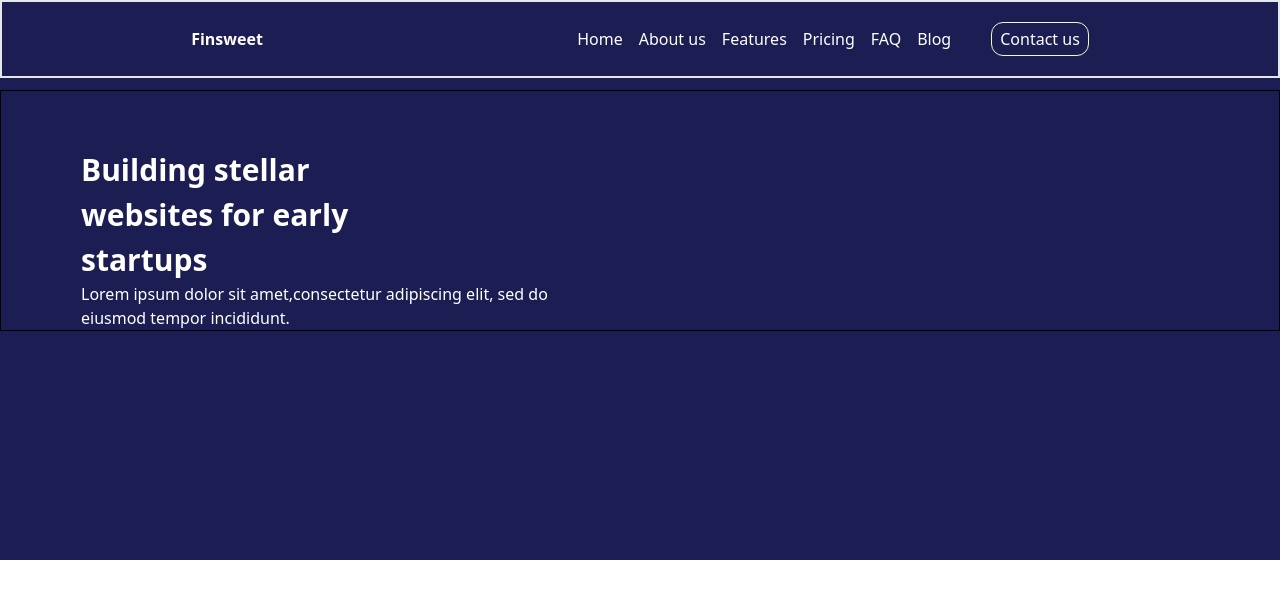
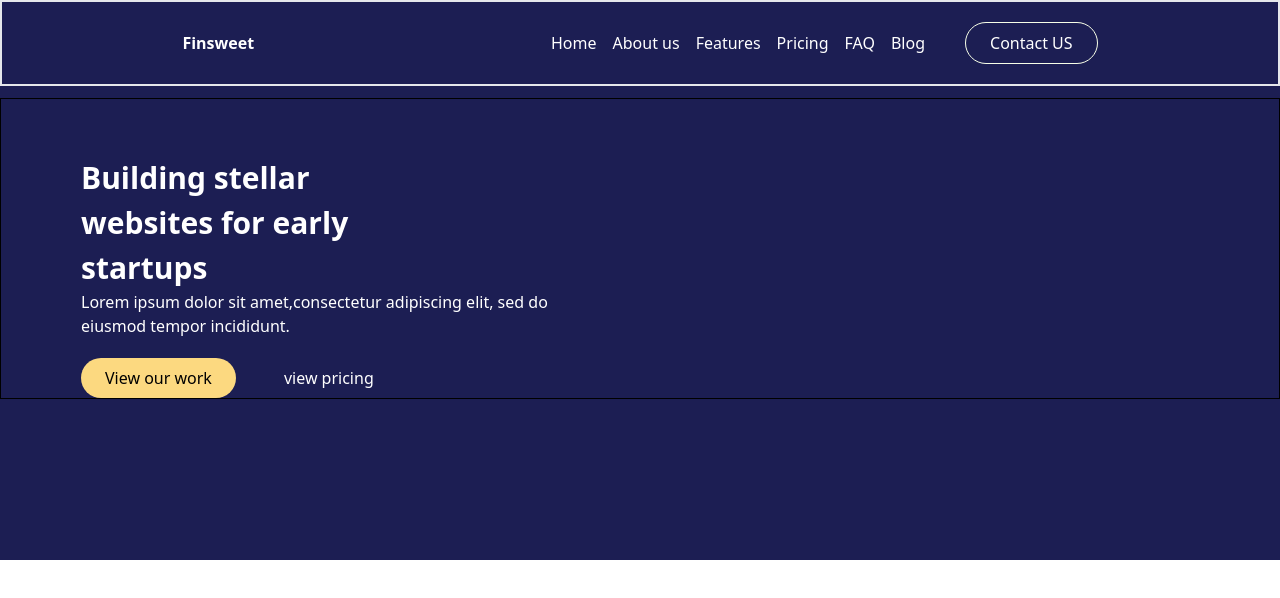
Before and after one commit to SameerAli678/1st-card-react, a Next.js app: page / in a window 1280 px wide. Shown: the top 598 px of the page. Built offline with nearby package versions, Linux system fonts and the light colour scheme.

Commit message:
Herosectoin incomplete 1 div

```diff
--- a/src/components/Herosection.tsx
+++ b/src/components/Herosection.tsx
@@ -1,11 +1,21 @@
+import Button from "./button";
+
 export default function HeroSection() {
   return (
     <div>
       <div className="flex flex-col border border-black h-[full] w-[full]   m-auto mt-3 ">
         <p className="font-bold ms-[80px] mt-14  text-white text-[30px] ">
-          Building stellar<br/> websites for early <br/> startups
+          Building stellar
+          <br /> websites for early <br /> startups
         </p>
-        <p className="flex ms-[80px] text-white">Lorem ipsum dolor sit amet,consectetur adipiscing elit, sed do <br/>eiusmod tempor incididunt.</p>
+        <p className="flex ms-[80px] text-white">
+          Lorem ipsum dolor sit amet,consectetur adipiscing elit, sed do <br />
+          eiusmod tempor incididunt.
+        </p>
+        <div>
+          <Button text="View our work" className="w-fit ms-20 mt-5  " />
+          <Button text="view pricing"  isOutLine className="text-white border-none "/>
+        </div>
       </div>
       <div></div>
     </div>
--- /dev/null
+++ b/src/components/button.tsx
@@ -0,0 +1,20 @@
+import React from "react";
+interface ButtonProps {
+  text: string;
+  isOutLine?: boolean;
+  className?: string;
+}
+
+const Button = ({ text, className, isOutLine }: ButtonProps) => {
+  return (
+    <button
+      className={`${className} ${
+        isOutLine ? " border border-lime-50 ml-6 " : "bg-[#FCD980] text-black"
+      } px-6 py-2 rounded-full`}
+    >
+      {text}
+    </button>
+  );
+};
+
+export default Button;
--- a/src/components/navbar.tsx
+++ b/src/components/navbar.tsx
@@ -1,3 +1,5 @@
+import Button from "./button";
+
 export default function Navbar() {
   return (
     // <div className="flex w-[full] h-[400px] border-black border-2 bg-blue-950 gap-y-2">
@@ -28,9 +30,10 @@ export default function Navbar() {
           <p>Pricing</p>
           <p>FAQ</p>
           <p>Blog</p>
-          <button className="flex px-2 py-1 border rounded-xl border-lime-100 ml-6">
+          <Button text="Contact US" isOutLine/>
+          {/* <button className="flex px-2 py-1 border rounded-xl border-lime-100 ml-6">
             Contact us
-          </button>
+          </button> */}
         </div>
       </div>
     </div>
```
Also changed, not shown: public/image/Illustration.png (added).
